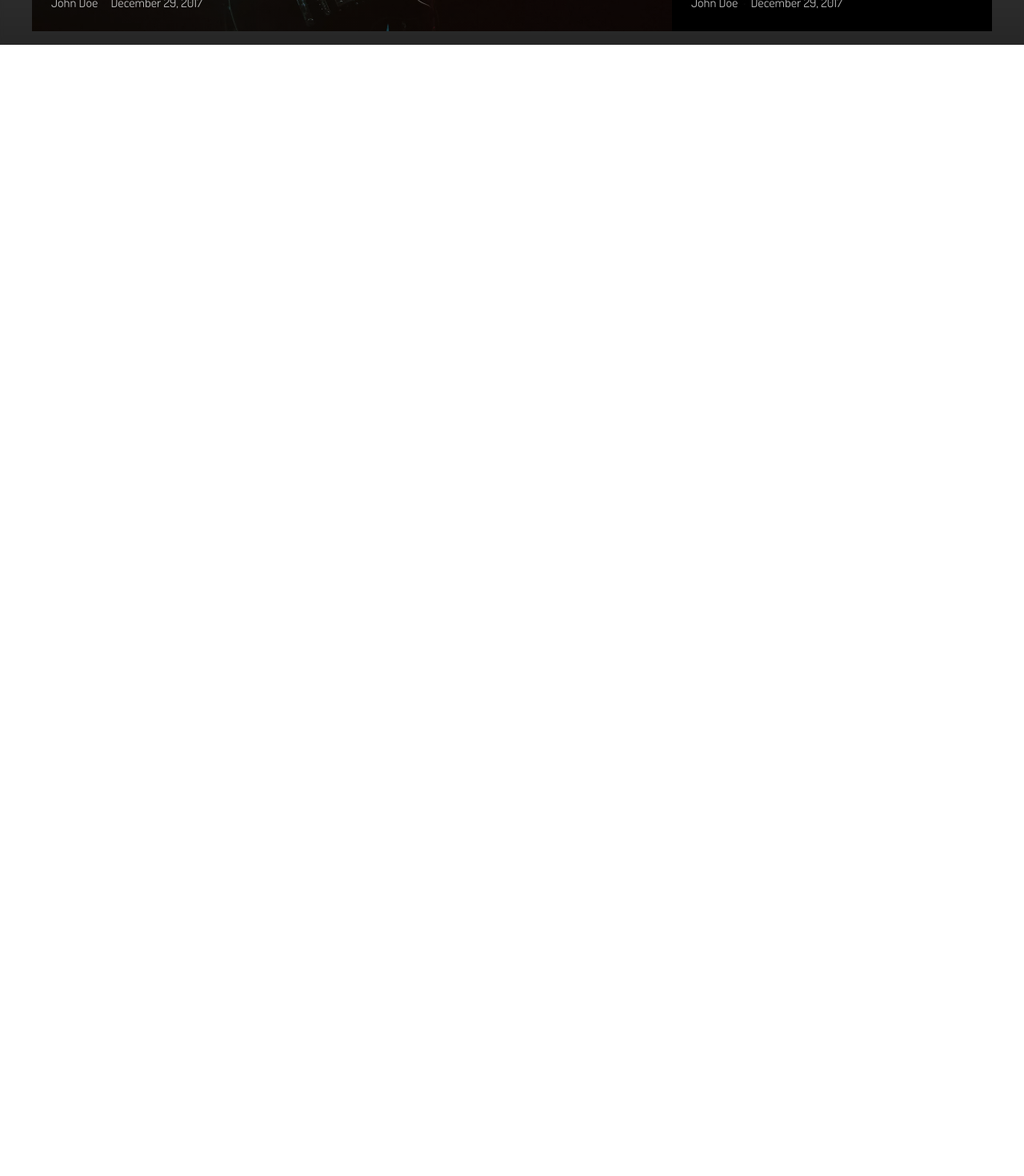
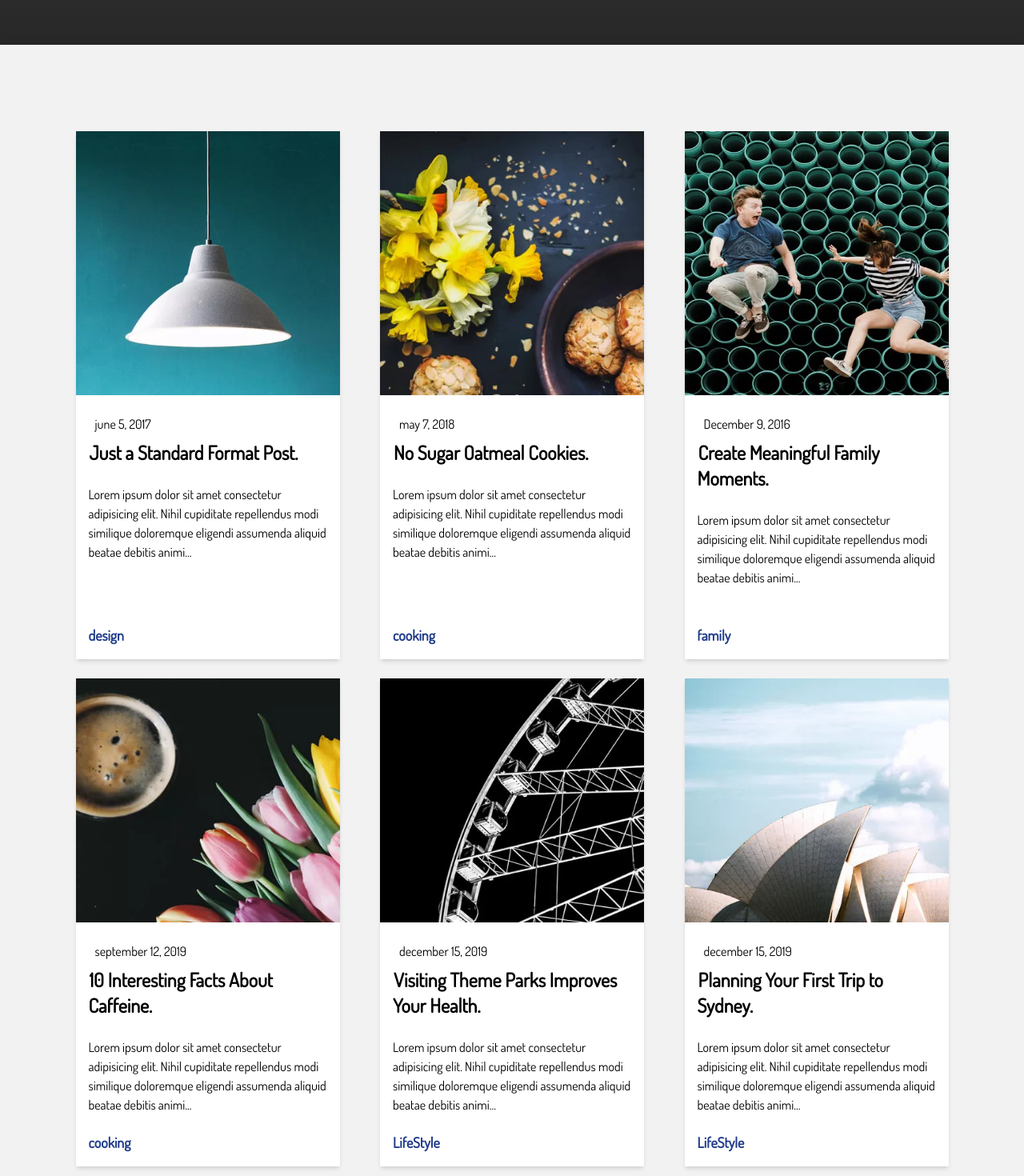
Before and after one commit to pouriya-moshfegh/Philosophy-Template, a React (Create React App) app: page / in a window 1280 px wide. Shown: the part 744-2214 px from the top of the page at 80% size. Before the commit the page ends 800 px from the top, so only its background shows below. Built offline with nearby package versions, Linux system fonts and the light colour scheme; grey boxes are pictures that could not be loaded.

Commit message:
end of article

```diff
--- a/src/App.js
+++ b/src/App.js
@@ -1,11 +1,13 @@
 
 import Header from "./Header/Header"
+import MainArticle from "./Articles/MainArticle";
 
 
 function App() {
   return (
     <>
       <Header></Header>
+      <MainArticle></MainArticle>
     </>
   );
 }
--- /dev/null
+++ b/src/Articles/Articlecard/ArticleCard.js
@@ -0,0 +1,37 @@
+import React from 'react'
+import { Link } from 'react-router-dom'
+
+export default function ArticleCard(props) {
+    console.log(props.id)
+  return (
+    <div className="w-[330px] bg-white shadow-md max-h-[90vh] m-3 relative">
+    {/* card image */}
+  <div className="h-1/2 overflow-hidden">
+  <img
+      className="h-full w-full "
+      src={props.img}
+      alt="lamp "
+    />
+  </div>
+    {/* text container */}
+    <div className="p-4">
+      {/* time */}
+      <div className="p-2">{props.time}</div>
+      {/* title */}
+      <Link
+        to={`articles/${props.id}`}
+        className="header__banner-title text-black text-2xl font-bold"
+      >
+        <h className="hover:border-b p-[1px] border-black/30 ">
+          {props.title}
+        </h>
+      </Link>
+      {/* info */}
+      <p className="my-6"> Lorem ipsum dolor sit amet consectetur adipisicing elit. Nihil cupiditate repellendus modi similique doloremque eligendi assumenda aliquid beatae debitis animi...</p>
+      <a href="/" className="text-blue-900 text-lg font-semibold hover:text-black duration-150 absolute bottom-4">{props.topic}</a>
+    </div>
+    {/* topic */}
+
+  </div>
+  )
+}
--- /dev/null
+++ b/src/Articles/ArticlesData/Articlesdata.js
@@ -0,0 +1,45 @@
+const articles = [
+  {
+    id: 1,
+    title: "Just a Standard Format Post.",
+    img: "./image/article/lamp.jpg",
+    topic: "design",
+    time:"june 5, 2017"
+  },
+  {
+    id: 2,
+    title: "No Sugar Oatmeal Cookies.",
+    img: "./image/article/cookies.jpg",
+    topic: "cooking",
+    time:"may 7, 2018"
+  },
+  {
+    id: 3,
+    title: "Create Meaningful Family Moments.",
+    img: "./image/article/jump-400.jpg.webp",
+    topic: "family",
+    time:"December 9, 2016"
+  },
+  {
+    id: 4,
+    title: "10 Interesting Facts About Caffeine.",
+    img: "./image/article/tulips.jpg",
+    topic: "cooking",
+    time:"september 12, 2019"
+  },
+  {
+    id: 5,
+    title: "Visiting Theme Parks Improves Your Health.",
+    img: "./image/article/wheel-400.jpg.webp",
+    topic: "LifeStyle",
+    time:"december 15, 2019"
+  },
+  {
+    id: 6,
+    title: "Planning Your First Trip to Sydney.",
+    img: "./image/article/sydney.jpg",
+    topic: "LifeStyle",
+    time:"december 15, 2019"
+  },
+];
+export default articles;
--- a/src/Articles/MainArticle.js
+++ b/src/Articles/MainArticle.js
@@ -1,8 +1,25 @@
-import React, { useState, useEffect } from 'react';
-
+import React, { useState, useEffect } from "react";
+import articles from "./ArticlesData/Articlesdata";
+import ArticleCard from "./Articlecard/ArticleCard";
 
 export default function MainArticle() {
   return (
-    <div>MainArticle</div>
-  )
+    <section className="pt-24 sm:px-14  bg-[#f2f2f2] ">
+      <div className="container mx-auto flex justify-evenly flex-wrap ">
+        {/* card */}
+        {articles.map(article => {
+          return (
+            <ArticleCard
+              key={article.id}
+              id={article.id}
+              img={article.img}
+              title={article.title}
+              topic={article.topic}
+              time={article.time}
+            />
+          );
+        })}
+      </div>
+    </section>
+  );
 }
--- /dev/null
+++ b/src/Articles/article.css
@@ -0,0 +1,6 @@
+
+.masonry-wrap {
+    max-width: none;
+    width: 1440px;
+    overflow: hidden;
+}
--- a/src/Header/Header.js
+++ b/src/Header/Header.js
@@ -33,7 +33,7 @@ export default function Header() {
     }
   };
   return (
-    <header className=" header h-screen z-0 select-none ">
+    <header className=" header  z-0 select-none ">
       {/*header blur for background */}
       <div className="blurB cover">
         {/* ======================================= */}
--- a/src/Header/HeaderSub/HeaderBanner.js
+++ b/src/Header/HeaderSub/HeaderBanner.js
@@ -2,7 +2,7 @@ import React from "react";
 
 export default function HeaderBanner() {
   return (
-    <div className="bg-white grid my-8 md:grid-rows-3 md:grid-cols-2 lg:grid-cols-3 lg:grid-rows-2 h-full">
+    <div className="bg-white grid my-8 md:grid-rows-3 md:grid-cols-2 lg:grid-cols-3 lg:grid-rows-2 h-[90%]">
       {/* first img(big one) */}
       <div className="header--img__1 md:col-span-3 lg:col-span-2 md:row-span-2  ">
         <div className="dark-filter">
--- a/src/Header/HeaderSub/SearchBox/SearchBox.js
+++ b/src/Header/HeaderSub/SearchBox/SearchBox.js
@@ -10,14 +10,15 @@ export default function SearchBox(props) {
       <div
         className="
         flex justify-between md:justify-center items-center
-         relative md:hover:justify-between w-0 md:w-1/3 h-10 group duration-300 hover:bg-slate-100/20 "
+         relative md:hover:justify-between w-0 md:w-1/3 h-10 group duration-300 hover:bg-slate-100/10 "
       >
         {/* ===============     search input      ================= */}
 
         <input
           type="search"
           placeholder="search"
-          className="outline-none px-2 py-1 h-full bg-transparent absolute top-0 left-0 right-0 placeholder:text-2xl placeholder:text-transparentfocus:placeholder:text-white md:placeholder:text-white text-xl text-transparent group-hover:text-white lg:px-14 lg:group-hover:px-2  duration-200"
+          className="outline-none absolute top-0 left-0 right-0 h-full md:border-b border-white/20 hover:border-transparent text-white   bg-transparent caret-white placeholder:text-xl
+          placeholder:text-white text-xl lg:text-2xl p-2 duration-200"
         />
 
         {/* ===============     search icon    ================= */}
@@ -25,10 +26,10 @@ export default function SearchBox(props) {
         <button
           href="h#"
           onClick={searchBoxOpen}
-          className="absolute right-2 top-0 py-1 md:right-20 lg:right-38 xl:right-40 md:group-hover:right-2 lg:group-hover-right-2 duration-500 hover:bg-slate-300/10
-          p-2 rounded-full"
+          className="absolute right-2 top-0 p-2 md:p-1 duration-500 hover:bg-slate-300/10 md:group-hover:bg-transparent
+       rounded-full"
         >
-          <i className="fa fa-search text-white/80 text-2xl"></i>
+          <i className="fa fa-search text-white/80 md:hover:text-white text-2xl"></i>
         </button>
       </div>
       {/* this is for moblile size when clicked on item */}
--- a/src/Header/HeaderSub/header.css
+++ b/src/Header/HeaderSub/header.css
@@ -18,3 +18,11 @@
     background-size:cover;
     background-position:center;
 }
+@media only screen and (max-width: 300px){
+html{
+font-size:70%;
+}}
+@media only screen and (max-width: 500px){
+html{
+font-size:87%;
+}}
```
Also changed, not shown: public/image/article/sydney.jpg (added).
